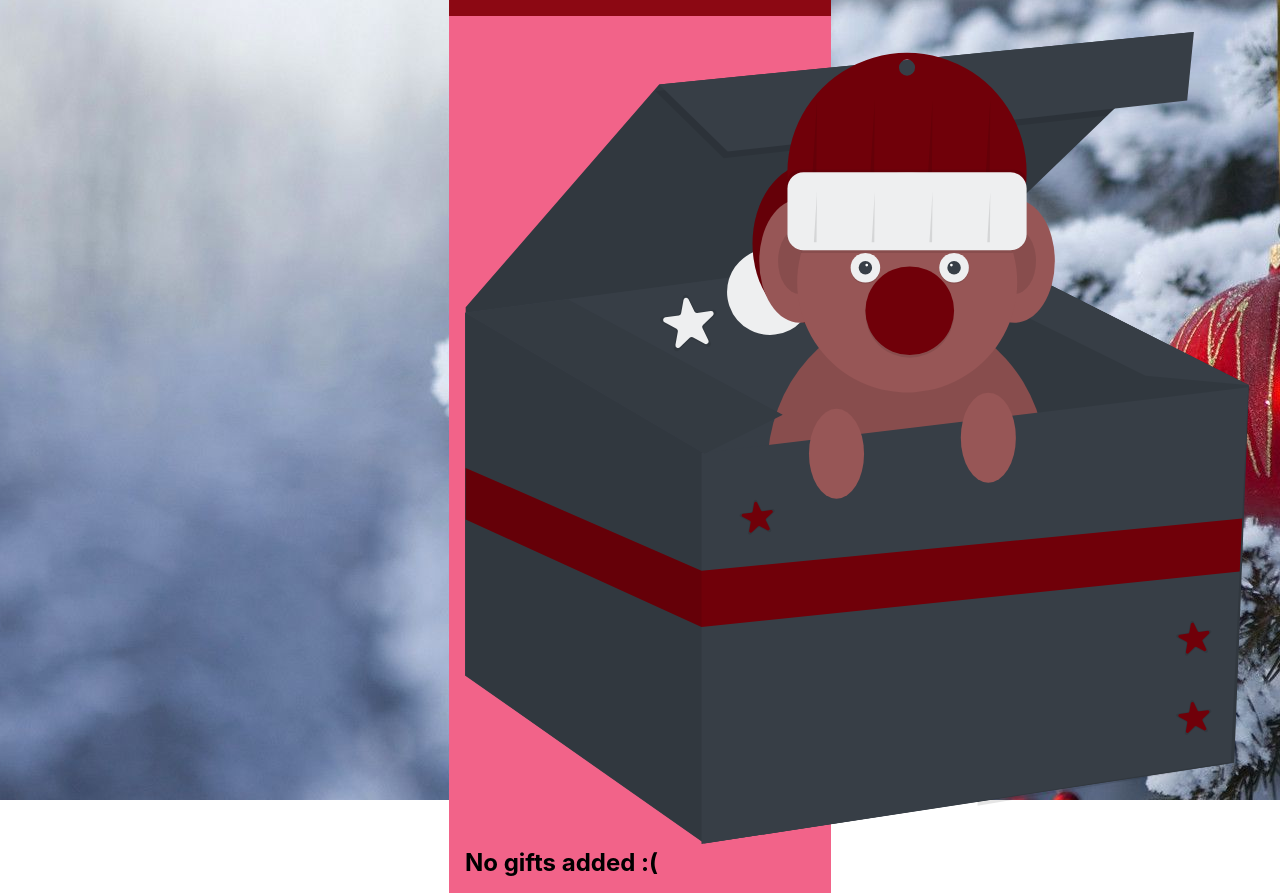
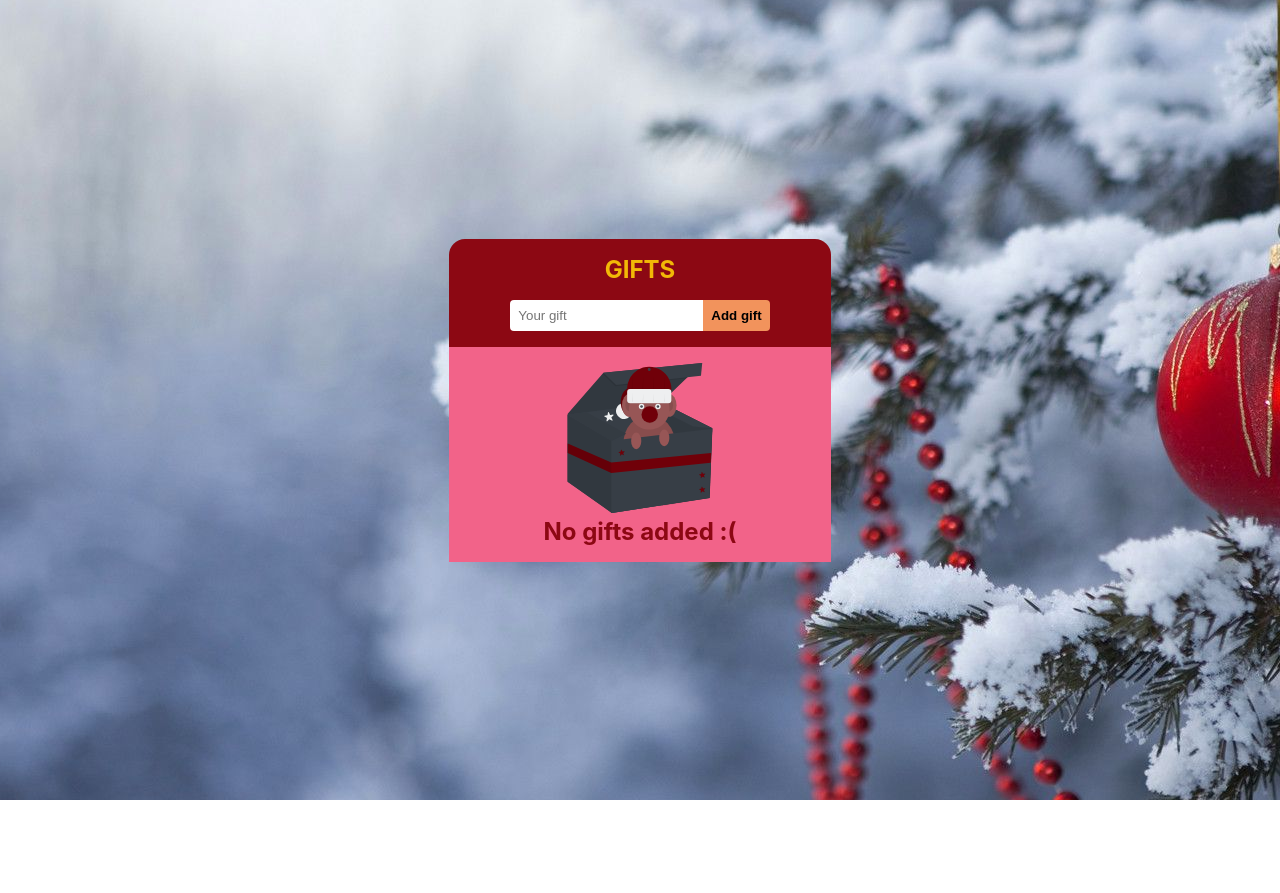
Before and after one commit to lopez-tomas/adviency, a React (Create React App) app: page / in a window 1280 px wide. After the commit the page ends 800 px from the top, so only its background shows below. Built offline with nearby package versions, Linux system fonts and the light colour scheme.

Commit message:
[FEAT]: minor changes and styles imported.

```diff
--- a/src/components/Gift.jsx
+++ b/src/components/Gift.jsx
@@ -1,5 +1,6 @@
 import React, { useContext } from 'react';
 import AppContext from '../context/AppContext';
+import '../styles/Gift.sass';
 
 const Gift = ({ gift }) => {
   const { removeGift } = useContext(AppContext);
--- a/src/containers/GiftList.jsx
+++ b/src/containers/GiftList.jsx
@@ -2,6 +2,7 @@ import React, { useContext, useState, useEffect } from 'react';
 import AppContext from '../context/AppContext';
 import Gift from '../components/Gift';
 import xmas from '../images/undraw-xmas-surprise.svg';
+import '../styles/GiftList.sass';
 
 const GiftList = () => {
   const {state, removeAll} = useContext(AppContext);
@@ -25,13 +26,13 @@ const GiftList = () => {
             ))}
           </ul>
           <div className="noGifts-container">
-            <button onClick={removeAll}>Delete ALL</button>
+            <button className="noGifts-btn" onClick={removeAll}>Delete ALL</button>
           </div>
         </div>
       :
         <div className="GiftList">
           <div className="noGifts-container">
-            <img src={xmas} alt="No gifts:(" />
+            <img className="noGifts-img" src={xmas} alt="No gifts:(" />
             <h2>No gifts added :(</h2>
           </div>
         </div>
--- a/src/styles/App.sass
+++ b/src/styles/App.sass
@@ -14,6 +14,7 @@
     background-color: colors.$background-primary
 
     h1
+      text-transform: uppercase
       margin-bottom: sizes.$lg
 
   .GiftList-container
```
